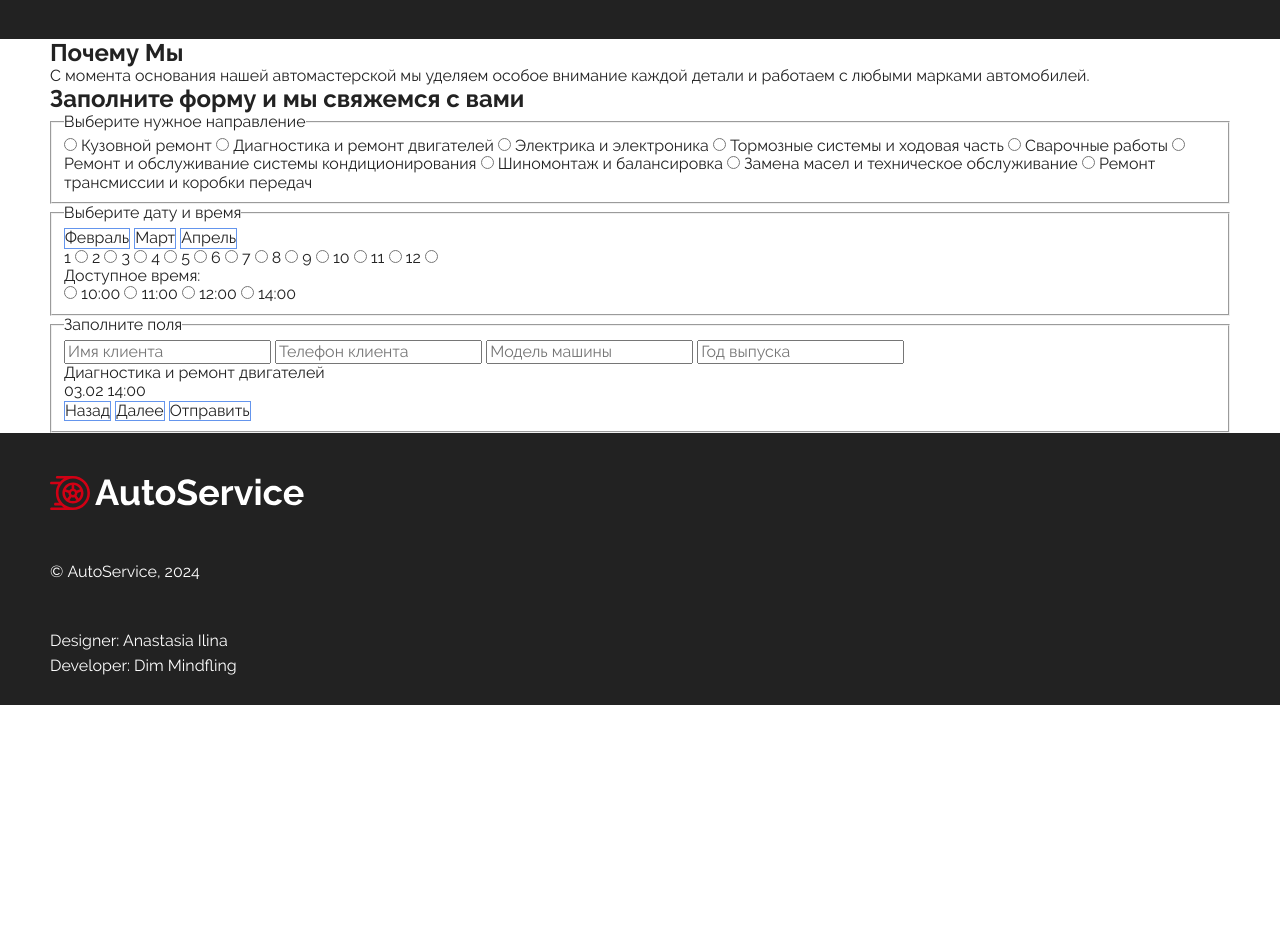
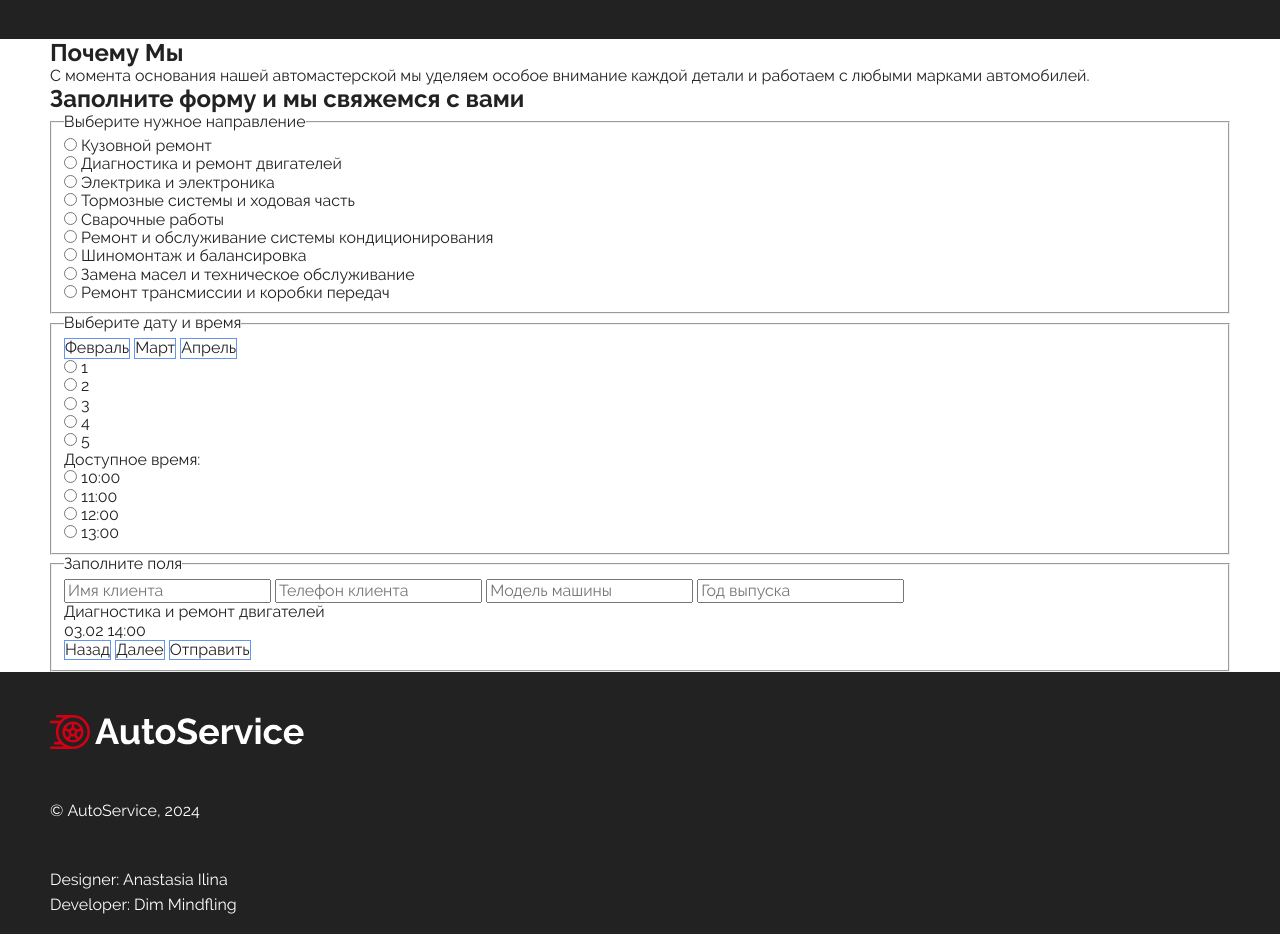
Before and after one commit to mindfling/ME_AutoService_workshop_Vite_scss, a website built with Vite: page index.html in a window 1280 px wide. Shown: the part 800-1734 px from the top of the page. Before the commit the page ends 1505 px from the top, so only its background shows below. Built offline with nearby package versions, Linux system fonts and the light colour scheme; files whose address does not match are found by name.

Commit message:
feat radio input label by maks

```diff
--- a/index.html
+++ b/index.html
@@ -124,32 +124,50 @@
           <fieldset class="form__fieldset form__fieldset_type">
             <legend class="form__title">Выберите нужное направление</legend>
 
-            <input class="radio__input" type="radio" name="body_repair" id="body_repair">
-            <label class="form__item radio" for="body_repair">Кузовной ремонт</label>
+            <div class="radio">
+              <input class="radio__input" type="radio" name="type" id="bodyRepair" value="bodyRepair">
+              <label class="radio__lable" for="bodyRepair">Кузовной ремонт</label>
+            </div>
 
-            <input class="radio__input" type="radio" name="diagnostics" id="diagnostics">
-            <label class="form__item radio" for="diagnostics">Диагностика и&nbsp;ремонт двигателей</label>
+            <div class="radio">
+              <input class="radio__input" type="radio" name="type" id="engineDiagnosisRepair" value="engineDiagnosisRepair">
+              <label class="radio__lable" for="engineDiagnosisRepair">Диагностика и&nbsp;ремонт двигателей</label>
+            </div>
 
-            <input class="radio__input" type="radio" name="electrics" id="electrics">
-            <label class="form__item radio" for="electrics">Электрика и&nbsp;электроника</label>
+            <div class="radio">
+              <input class="radio__input" type="radio" name="type" id="electricalDiagnosis" value="electricalDiagnosis">
+              <label class="radio__lable" for="electricalDiagnosis">Электрика и&nbsp;электроника</label>
+            </div>
 
-            <input class="radio__input" type="radio" name="brakes" id="brakes">
-            <label class="form__item radio" for="brakes">Тормозные системы и&nbsp;ходовая часть</label>
+            <div class="radio">
+              <input class="radio__input" type="radio" name="type" id="brakeSystems" value="brakeSystems">
+              <label class="radio__lable" for="brakeSystems">Тормозные системы и&nbsp;ходовая часть</label>
+            </div>
 
-            <input class="radio__input" type="radio" name="welding" id="welding">
-            <label class="form__item radio" for="welding">Сварочные работы</label>
+            <div class="radio">
+              <input class="radio__input" type="radio" name="type" id="weldingWorks" value="weldingWorks">
+              <label class="radio__lable" for="weldingWorks">Сварочные работы</label>
+            </div>
 
-            <input class="radio__input" type="radio" name="conditioner_repair" id="conditioner_repair">
-            <label class="form__item radio" for="conditioner_repair">Ремонт и&nbsp;обслуживание системы кондиционирования</label>
+            <div class="radio">
+              <input class="radio__input" type="radio" name="type" id="acRepair" value="acRepair">
+              <label class="radio__lable" for="acRepair">Ремонт и&nbsp;обслуживание системы кондиционирования</label>
+            </div>
 
-            <input class="radio__input" type="radio" name="tires" id="tires">
-            <label class="form__item radio" for="tires">Шиномонтаж и&nbsp;балансировка</label>
+            <div class="radio">
+              <input class="radio__input" type="radio" name="type" id="tireFitting" value="tireFitting">
+              <label class="radio__lable" for="tireFitting">Шиномонтаж и&nbsp;балансировка</label>
+            </div>
 
-            <input class="radio__input" type="radio" name="service" id="service">
-            <label class="form__item radio" for="service">Замена масел и&nbsp;техническое обслуживание</label>
+            <div class="radio">
+              <input class="radio__input" type="radio" name="type" id="oilChange" value="oilChange">
+              <label class="radio__lable" for="oilChange">Замена масел и&nbsp;техническое обслуживание</label>
+            </div>
 
-            <input class="radio__input" type="radio" name="transmissions" id="transmissions">
-            <label class="form__item radio" for="transmissions">Ремонт трансмиссии и&nbsp;коробки передач</label>
+            <div class="radio">
+              <input class="radio__input" type="radio" name="type" id="transmissionRepair" value="transmissionRepair">
+              <label class="radio__lable" for="transmissionRepair">Ремонт трансмиссии и&nbsp;коробки передач</label>
+            </div>
           </fieldset>
 
 
@@ -163,65 +181,55 @@
             </div>
 
             <div class="form__days">
-              <label class="form__item radio">1
-                <input class="radio__input" type="radio" name="day">
-              </label>
-              <label class="form__item radio">2
-                <input class="radio__input" type="radio" name="day">
-              </label>
-              <label class="form__item radio">3
-                <input class="radio__input" type="radio" name="day">
-              </label>
-              <label class="form__item radio">4
-                <input class="radio__input" type="radio" name="day">
-              </label>
-              <label class="form__item radio">5
-                <input class="radio__input" type="radio" name="day">
-              </label>
-              <label class="form__item radio">6
-                <input class="radio__input" type="radio" name="day">
-              </label>
-              <label class="form__item radio">7
-                <input class="radio__input" type="radio" name="day">
-              </label>
-              <label class="form__item radio">8
-                <input class="radio__input" type="radio" name="day">
-              </label>
-              <label class="form__item radio">9
-                <input class="radio__input" type="radio" name="day">
-              </label>
-              <label class="form__item radio">10
-                <input class="radio__input" type="radio" name="day">
-              </label>
-              <label class="form__item radio">11
-                <input class="radio__input" type="radio" name="day">
-              </label>
-              <label class="form__item radio">12
-                <input class="radio__input" type="radio" name="day">
-              </label>
+              <div class="radio">
+                <input class="radio__input" type="radio" name="day" id="day1" value="1">
+                <label class="radio__label" for="day1">1</label>
+              </div>
+
+              <div class="radio">
+                <input class="radio__input" type="radio" name="day" id="day2" value="2">
+                <label class="radio__label" for="day2">2</label>
+              </div>
+
+              <div class="radio">
+                <input class="radio__input" type="radio" name="day" id="day3" value="3">
+                <label class="radio__label" for="day3">3</label>
+              </div>
+
+              <div class="radio">
+                <input class="radio__input" type="radio" name="day" id="day4" value="4">
+                <label class="radio__label" for="day4">4</label>
+              </div>
+
+              <div class="radio">
+                <input class="radio__input" type="radio" name="day" id="day5" value="5">
+                <label class="radio__label" for="day5">5</label>
+              </div>
             </div>
 
             <div class="form__times">
               <p class="form__text">Доступное время:</p>
 
-              <label class="form__item radio">
-                <input class="radio-input" type="radio" name="time">
-                <span class="form__day">10:00</span>
-              </label>
-              <label class="form__item">
-                <input class="radio-input" type="radio" name="time">
-                <span class="form__day">11:00</span>
-              </label>
-              <label class="form__item">
-                <input class="radio-input" type="radio" name="time">
-                <span class="form__day">12:00</span>
-              </label>
-              <label class="form__item">
-                <input class="radio-input" type="radio" name="time">
-                <span class="form__day">14:00</span>
-              </label>
+              <div class="radio">
+                <input class="radio__input" type="radio" name="time" id="time10" value="10:00">
+                <label class="radio__label" for="time10">10:00</label>
+              </div>
+              <div class="radio">
+                <input class="radio__input" type="radio" name="time" id="time11" value="11:00">
+                <label class="radio__label" for="time11">11:00</label>
+              </div>
+              <div class="radio">
+                <input class="radio__input" type="radio" name="time" id="time12" value="12:00">
+                <label class="radio__label" for="time12">12:00</label>
+              </div>
+              <div class="radio">
+                <input class="radio__input" type="radio" name="time" id="time13" value="13:00">
+                <label class="radio__label" for="time13">13:00</label>
+              </div>
+
             </div>
           </fieldset>
+
 
           <fieldset class="form__fieldset form__fieldset_info">
             <legend class="form__title">Заполните поля</legend>
```
